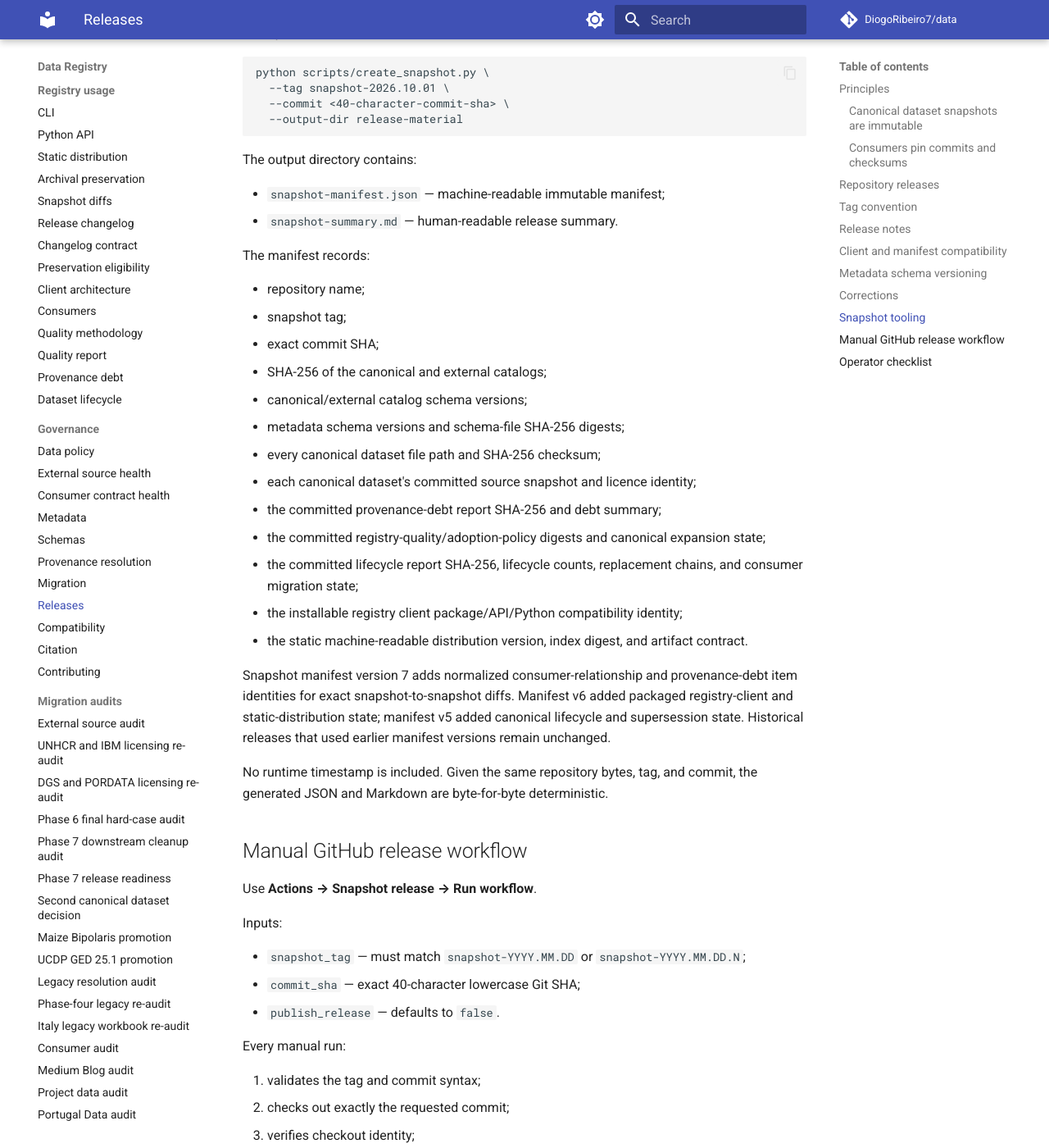
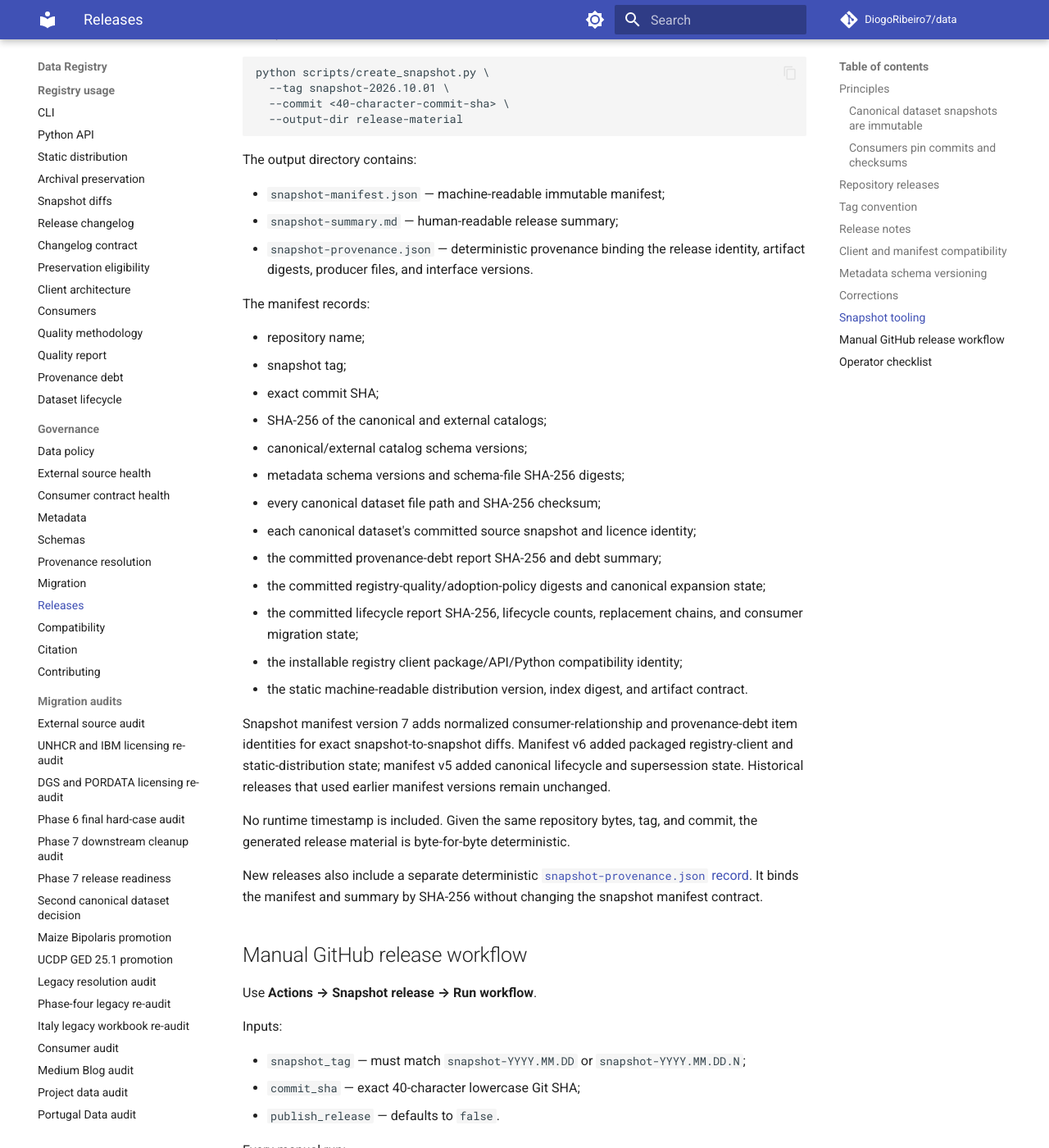
Before and after one commit to DiogoRibeiro7/data, an MkDocs documentation site: the page built from docs/RELEASES.md, in a window 1280 px wide and 1400 px high, scrolled down 2895 px. Shown: the whole window at 82% size. Built offline with MkDocs 1.6.1 and Material for MkDocs 9.7.7, drawn with Linux system fonts in a browser that asks for light colours; comment, search, counter and statistics services are not loaded; some of the changed text lies outside the part shown.

Commit message:
docs: include provenance in snapshot releases

```diff
--- a/docs/RELEASES.md
+++ b/docs/RELEASES.md
@@ -114,7 +114,9 @@ python scripts/create_snapshot.py \
 The output directory contains:
 
 - `snapshot-manifest.json` — machine-readable immutable manifest;
-- `snapshot-summary.md` — human-readable release summary.
+- `snapshot-summary.md` — human-readable release summary;
+- `snapshot-provenance.json` — deterministic provenance binding the release
+  identity, artifact digests, producer files, and interface versions.
 
 The manifest records:
 
@@ -134,7 +136,11 @@ The manifest records:
 
 Snapshot manifest version 7 adds normalized consumer-relationship and provenance-debt item identities for exact snapshot-to-snapshot diffs. Manifest v6 added packaged registry-client and static-distribution state; manifest v5 added canonical lifecycle and supersession state. Historical releases that used earlier manifest versions remain unchanged.
 
-No runtime timestamp is included. Given the same repository bytes, tag, and commit, the generated JSON and Markdown are byte-for-byte deterministic.
+No runtime timestamp is included. Given the same repository bytes, tag, and commit, the generated release material is byte-for-byte deterministic.
+
+New releases also include a separate deterministic
+[`snapshot-provenance.json` record](ATTESTATION.md). It binds the manifest and
+summary by SHA-256 without changing the snapshot manifest contract.
 
 ## Manual GitHub release workflow
 
@@ -158,8 +164,10 @@ Every manual run:
 8. validates the registry quality report freshness;
 9. validates the provenance-debt report freshness;
 10. validates the lifecycle report freshness;
-11. generates deterministic snapshot material;
-12. uploads the material as a workflow artifact.
+11. validates preservation eligibility and the registry changelog;
+12. validates the static distribution;
+13. generates deterministic snapshot material, including provenance;
+14. uploads the material as a workflow artifact.
 
 After the repository-specific validation and release-material generation, the workflow delegates snapshot publication to the reusable `snapshot-release.yml` workflow in `DiogoRibeiro7/git-actions-collection`, pinned to an exact collection commit.
 
```
